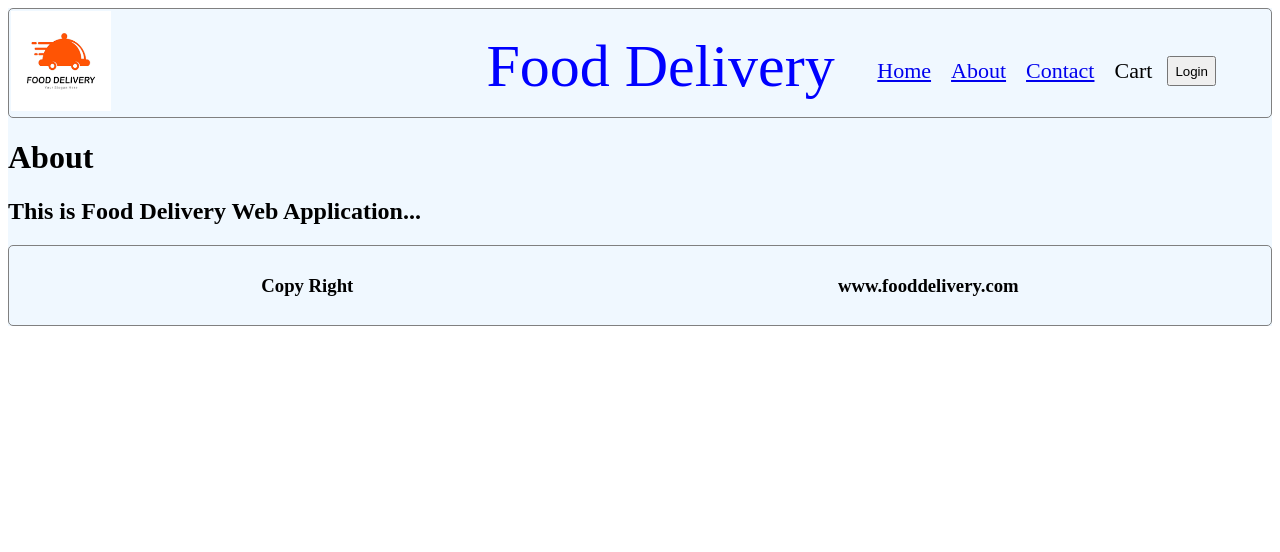
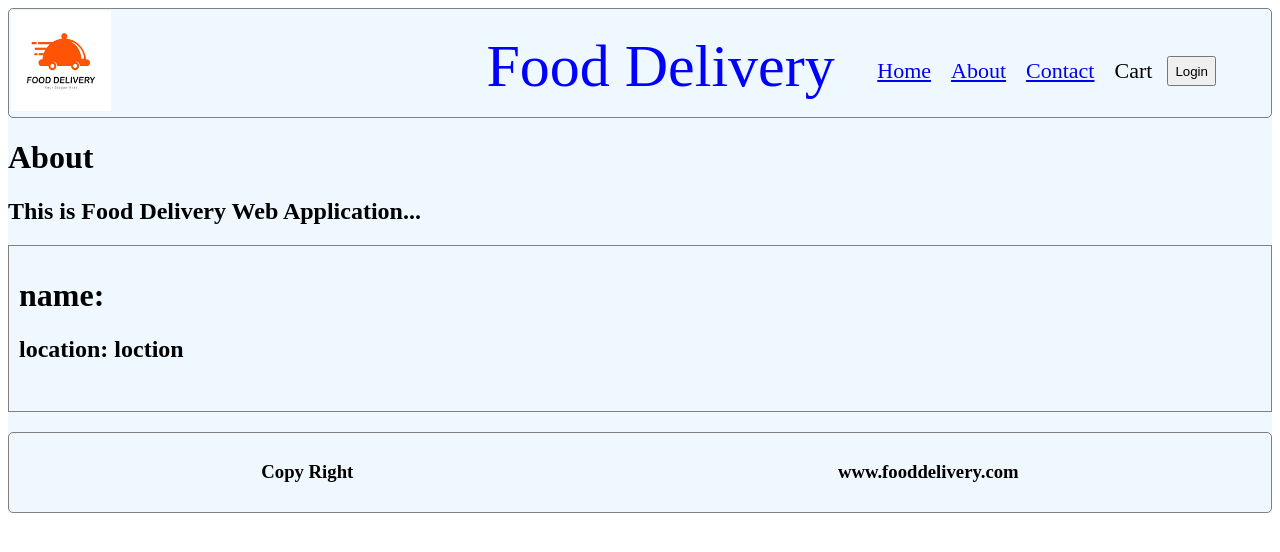
Before and after one commit to chandra-react-course/NamasteReact, a React (Vite) app: page /About in a window 1280 px wide. Shown: the top 552 px of the page. Built offline with nearby package versions, Linux system fonts and the light colour scheme; no server answers.

Commit message:
Episode-8

```diff
--- a/index.css
+++ b/index.css
@@ -104,3 +104,7 @@ h4{
     margin-top: 8px;
     margin-left: 5px;
 }
+.user-menu{
+  padding: 10px;
+  border: 1px solid gray;
+}
--- a/src/components/About.js
+++ b/src/components/About.js
@@ -1,10 +1,33 @@
-const About = ()=>{
+import User from "./User";
+import UserClass from "./UserClass";
+import {Component} from "react";
+
+class About extends Component {
+    constructor(props){
+        super(props);
+    }
+    componentDidMount(){
+    };
+    render(){
         return (
             <div className="about-main">
                 <h1>About</h1>
                 <h2>This is Food Delivery Web Application... </h2>
+                <UserClass name ={"second: sekhar"}/>
             </div>
         );
-};
+    }
+
+}
+// const About = ()=>{
+//     return (
+//         <div className="about-main">
+//             <h1>About</h1>
+//             <h2>This is Food Delivery Web Application... </h2>
+//             <User/>
+//             <UserClass name ={"chandrasekhar"}/>
+//         </div>
+//     );
+// };
 
 export default About;
--- /dev/null
+++ b/src/components/User.js
@@ -0,0 +1,13 @@
+import { useState } from "react";
+
+const User = () =>{
+    const [count, setCount] = useState(0);
+    return(
+        <div className="user-menu">
+            <h1>name: Chandrasekhar</h1>
+            <h2>location: Hyderabd</h2>
+        </div>
+    );
+};
+
+export default User;
--- /dev/null
+++ b/src/components/UserClass.js
@@ -0,0 +1,44 @@
+import React from "react";
+
+class UserClass extends React.Component{
+    constructor(props){
+       super(props);
+       this.state ={
+        userInfo : {
+            user : "dummy",
+            location : "loction",
+        },
+       };
+    }
+   async componentDidMount(){
+    const data = await fetch("https://api.github.com/users/chandrasekhar");
+    const json = await data.json();
+    console.log(json);
+     this.setState ({
+        userInfo : json,
+     });
+   }
+
+   componentDidUpdate(){
+    console.log("componentDidUpdate calling..");
+   }
+
+   componentWillUnmount(){
+    console.log("componentWillUnmount calling..");
+   }
+
+    render(){
+
+        const{name} = this.props;
+        return(
+        <div className="user-menu">
+            <h1>name: {this.state.userInfo.login}</h1>
+            <h2>location:  {this.state.userInfo.location}</h2>
+            <img src={this.state.userInfo.avatar_url
+}></img>
+        </div>
+        );
+    };
+};
+
+export default UserClass;
```
Lines whose indentation alone changed are shown as unchanged.
